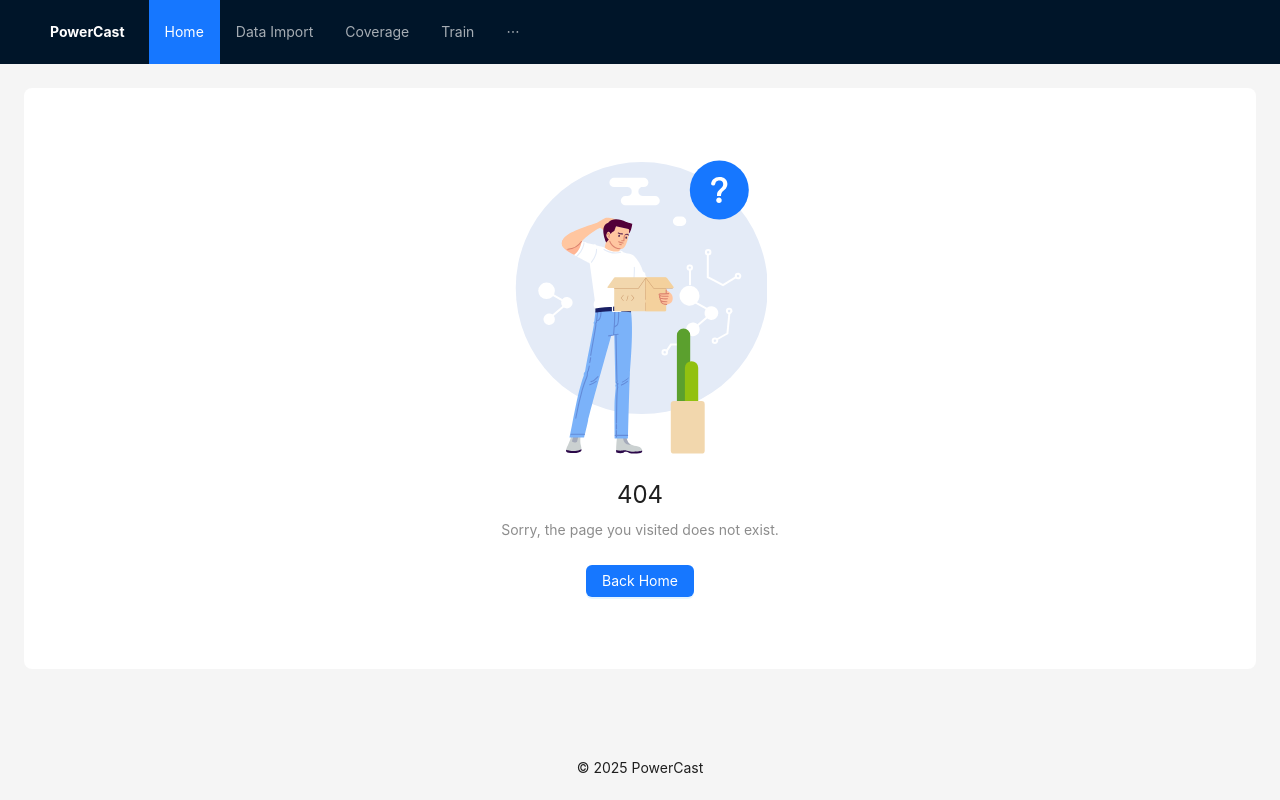
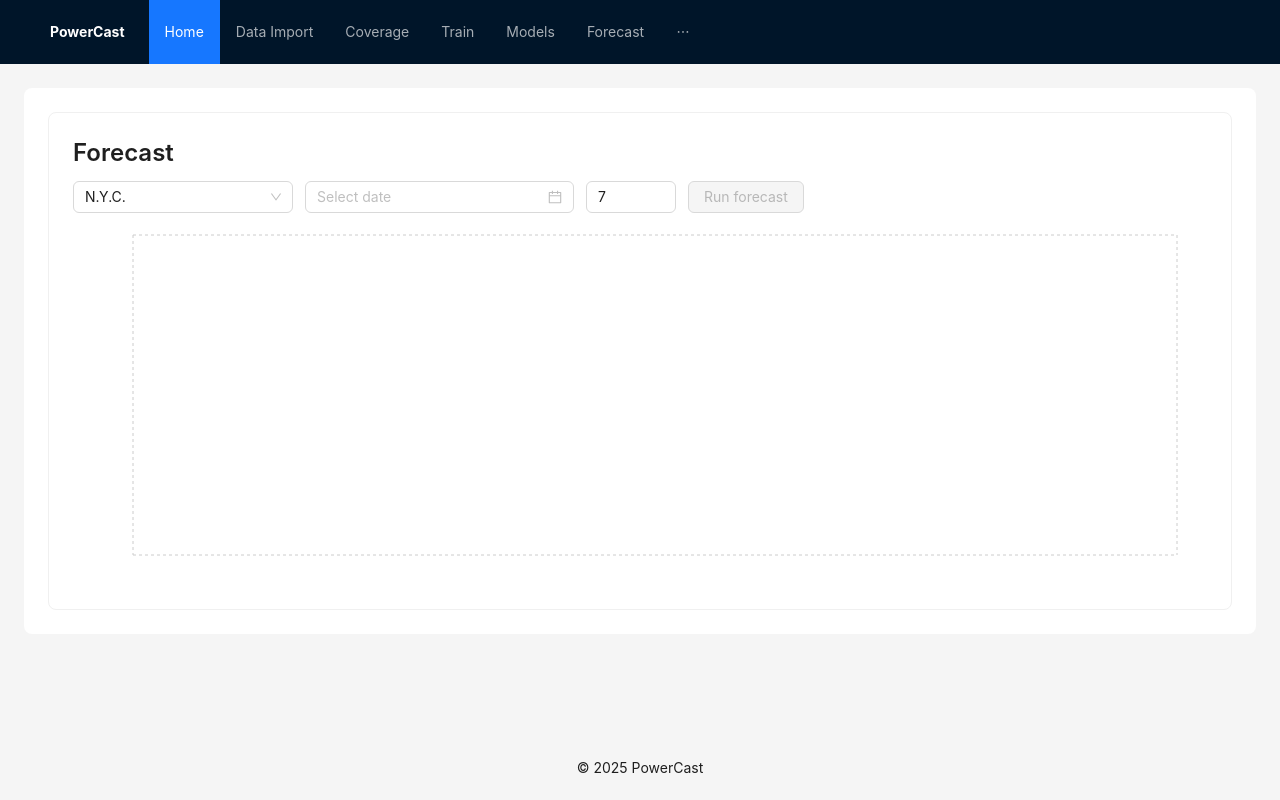
Before and after one commit to MastilovicRadoslav/ISIS, a React (Vite) app in the folder powercast/frontend/: page /forecast in a window 1280 px wide. Before the commit this address had no page. Built offline with nearby package versions, Linux system fonts and the light colour scheme.

Commit message:
Forecast.jsx, ForecastList.jsx, Train.jsx, router.jsx
Frontend, forecasting and all requirements required by the specification are enabled. Of course, there will be further improvements

```diff
--- a/powercast/frontend/package.json
+++ b/powercast/frontend/package.json
@@ -14,7 +14,8 @@
     "axios": "^1.11.0",
     "react": "^19.1.1",
     "react-dom": "^19.1.1",
-    "react-router-dom": "^6.30.1"
+    "react-router-dom": "^6.30.1",
+    "recharts": "^2.15.4"
   },
   "devDependencies": {
     "@eslint/js": "^9.32.0",
--- a/powercast/frontend/src/App.jsx
+++ b/powercast/frontend/src/App.jsx
@@ -20,6 +20,8 @@ export default function App(){
                    { key: 'coverage', label: <Link to="/coverage">Coverage</Link> },
                    { key: 'train', label: <Link to="/train">Train</Link> },
                    { key: 'models', label: <Link to="/models">Models</Link> },
+                   { key: 'forecast', label: <Link to="/forecast">Forecast</Link> },
+                   { key: 'forecasts', label: <Link to="/forecasts">Forecasts</Link> },
                 ]}
         />
       </Header>
--- /dev/null
+++ b/powercast/frontend/src/pages/Forecast.jsx
@@ -0,0 +1,55 @@
+import { useState } from 'react'
+import { Card, Typography, DatePicker, Select, InputNumber, Button, Alert } from 'antd'
+import api from '../services/api'
+import { LineChart, Line, XAxis, YAxis, Tooltip, CartesianGrid, ResponsiveContainer } from 'recharts'
+
+const { Title } = Typography
+const REGIONS = ['N.Y.C.', 'LONGIL', 'CAPITL', 'CENTRL', 'DUNWOD', 'GENESE', 'HUD VL', 'MHK VL', 'MILLWD', 'NORTH', 'WEST']
+
+export default function Forecast(){
+  const [region, setRegion] = useState('N.Y.C.')
+  const [date, setDate] = useState(null)
+  const [days, setDays] = useState(7)
+  const [data, setData] = useState([])
+  const [msg, setMsg] = useState(null)
+  const [loading, setLoading] = useState(false)
+
+  const run = async () => {
+    setLoading(true); setMsg(null)
+    try{
+      const body = { region, start_date: date.startOf('hour').toISOString(), days }
+      const res = await api.post('/api/forecast/run', body)
+      const fid = res.data.forecast_id
+      const f = await api.get(`/api/forecast/${fid}`)
+      const series = (f.data.forecast.values || []).map(v => ({ ts: v.ts, yhat: v.yhat }))
+      setData(series)
+      setMsg({ type:'success', text: `Forecast OK (${series.length} points).` })
+    }catch(e){
+      setMsg({ type:'error', text: e.response?.data?.error || e.message })
+    }finally{ setLoading(false) }
+  }
+
+  return (
+    <Card>
+      <Title level={3}>Forecast</Title>
+      <div style={{ display:'flex', gap:12, flexWrap:'wrap', marginBottom:12 }}>
+        <Select style={{ width:220 }} value={region} onChange={setRegion} options={REGIONS.map(r=>({label:r,value:r}))} />
+        <DatePicker showTime value={date} onChange={setDate} />
+        <InputNumber min={1} max={7} value={days} onChange={setDays} />
+        <Button type="primary" onClick={run} disabled={!date} loading={loading}>Run forecast</Button>
+      </div>
+      {msg && <Alert type={msg.type} message={msg.text} style={{ marginBottom:12 }} />}
+      <div style={{ width:'100%', height:360 }}>
+        <ResponsiveContainer>
+          <LineChart data={data} margin={{ top: 10, right: 30, left: 0, bottom: 0 }}>
+            <CartesianGrid strokeDasharray="3 3" />
+            <XAxis dataKey="ts" minTickGap={24} />
+            <YAxis />
+            <Tooltip />
+            <Line type="monotone" dataKey="yhat" dot={false} />
+          </LineChart>
+        </ResponsiveContainer>
+      </div>
+    </Card>
+  )
+}
--- /dev/null
+++ b/powercast/frontend/src/pages/ForecastsList.jsx
@@ -0,0 +1,49 @@
+import { useEffect, useState } from 'react'
+import { Card, Typography, Table, Select, DatePicker, Button, Space, message } from 'antd'
+import api from '../services/api'
+
+const { Title } = Typography
+const { RangePicker } = DatePicker
+const REGIONS = ['N.Y.C.', 'LONGIL', 'CAPITL', 'CENTRL', 'DUNWOD', 'GENESE', 'HUD VL', 'MHK VL', 'MILLWD', 'NORTH', 'WEST']
+
+export default function ForecastsList(){
+  const [region, setRegion] = useState()
+  const [range, setRange] = useState()
+  const [rows, setRows] = useState([])
+  const [loading, setLoading] = useState(false)
+
+  const load = async () => {
+    setLoading(true)
+    try{
+      const params = {}
+      if (region) params.region = region
+      if (range) { params.date_from = range[0].startOf('day').toISOString(); params.date_to = range[1].endOf('day').toISOString() }
+      const res = await api.get('/api/forecast/search', { params })
+      setRows((res.data.items || []).map((d,i)=>({ key:i, ...d })))
+    }catch(e){
+      message.error(e.response?.data?.error || e.message)
+    }finally{ setLoading(false) }
+  }
+
+  useEffect(()=>{ load() }, [])
+
+  const columns = [
+    { title: 'Region', dataIndex: 'region' },
+    { title: 'Start', dataIndex: 'start_date' },
+    { title: 'Hours', dataIndex: 'horizon_h' },
+    { title: 'Latest', dataIndex: 'is_latest', render: v => v ? 'Yes' : 'No' },
+    { title: 'Export', dataIndex: 'export_id', render: (v)=> v ? <a href={`${import.meta.env.VITE_API_URL}/api/forecast/export/${v}`}>CSV</a> : '-' }
+  ]
+
+  return (
+    <Card>
+      <Title level={3}>Forecasts</Title>
+      <Space style={{ marginBottom: 12 }}>
+        <Select allowClear placeholder="Region" value={region} onChange={setRegion} options={REGIONS.map(r=>({label:r,value:r}))} />
+        <RangePicker value={range} onChange={setRange} />
+        <Button onClick={load}>Search</Button>
+      </Space>
+      <Table loading={loading} columns={columns} dataSource={rows} size="small" />
+    </Card>
+  )
+}
--- a/powercast/frontend/src/pages/Train.jsx
+++ b/powercast/frontend/src/pages/Train.jsx
@@ -1,3 +1,4 @@
+import { useState } from 'react'
 import { Card, Typography, Form, InputNumber, Select, DatePicker, Button, message } from 'antd'
 import api from '../services/api'
 
@@ -8,8 +9,11 @@ const REGIONS = ['N.Y.C.', 'LONGIL', 'CAPITL', 'CENTRL', 'DUNWOD', 'GENESE', 'HU
 
 export default function Train(){
   const [form] = Form.useForm()
+  const [loading, setLoading] = useState(false)
 
   const onFinish = async (values) => {
+    setLoading(true)
+    const hide = message.loading('Training model... please wait', 0) // 0 znači da nema timeouta
     try{
       const body = {
         regions: values.regions,
@@ -29,17 +33,25 @@ export default function Train(){
         }
       }
       const res = await api.post('/api/train/start', body)
-      alert('Trening pokrenut i završen (sync). Sačuvano u models.')
+      hide()
+      message.success('Training finished and model saved!')
       console.log(res.data)
     }catch(e){
+      hide()
       message.error(e.response?.data?.error || e.message)
+    }finally{
+      setLoading(false)
     }
   }
 
   return (
     <Card>
       <Title level={3}>Train Model</Title>
-      <Form form={form} layout="vertical" onFinish={onFinish} initialValues={{
+      <Form
+        form={form}
+        layout="vertical"
+        onFinish={onFinish}
+        initialValues={{
           regions: ['N.Y.C.', 'LONGIL'],
           layers: 2,
           hidden_size: 128,
@@ -50,7 +62,8 @@ export default function Train(){
           input_window: 168,
           forecast_horizon: 168,
           teacher_forcing: 0.2
-      }}>
+        }}
+      >
         <Form.Item name="regions" label="Regions" rules={[{required:true}]}>
           <Select mode="multiple" options={REGIONS.map(r=>({label:r,value:r}))} />
         </Form.Item>
@@ -67,7 +80,7 @@ export default function Train(){
         <Form.Item name="forecast_horizon" label="Horizon (h)"><InputNumber min={24} max={168} /></Form.Item>
         <Form.Item name="teacher_forcing" label="Teacher forcing (0-1)"><InputNumber min={0} max={1} step={0.1} /></Form.Item>
         <Form.Item>
-          <Button type="primary" htmlType="submit">Train</Button>
+          <Button type="primary" htmlType="submit" loading={loading}>Train</Button>
         </Form.Item>
       </Form>
     </Card>
--- a/powercast/frontend/src/router.jsx
+++ b/powercast/frontend/src/router.jsx
@@ -5,6 +5,8 @@ import DataImport from './pages/DataImport'
 import DataCoverage from './pages/DataCoverage'
 import Train from './pages/Train'
 import Models from './pages/Models'
+import Forecast from './pages/Forecast'
+import ForecastsList from './pages/ForecastsList'
 
 
 export default function Router(){
@@ -15,5 +17,7 @@ export default function Router(){
     { path: '/coverage', element: <DataCoverage /> },
     { path: '/train', element: <Train /> },
     { path: '/models', element: <Models /> },
+    { path: '/forecast', element: <Forecast /> },
+    { path: '/forecasts', element: <ForecastsList /> },
   ])
 }
```
Also changed, not shown: 1 other file (tests, documents, lock files or other folders). Lines whose indentation alone changed are shown as unchanged.
